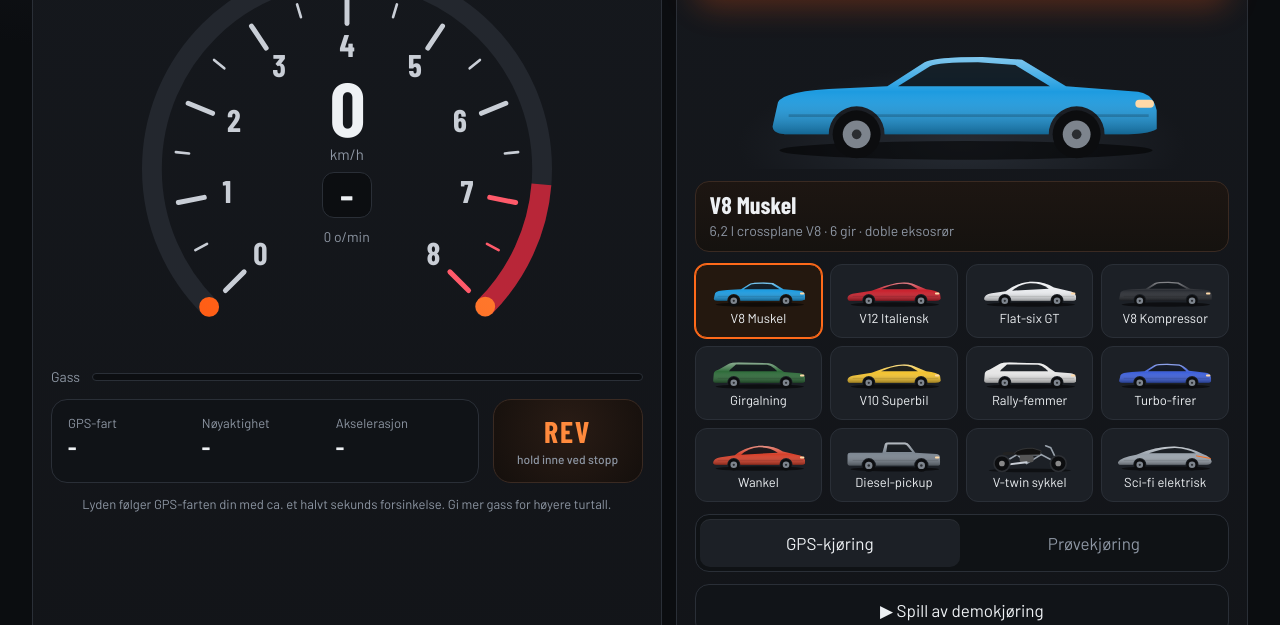
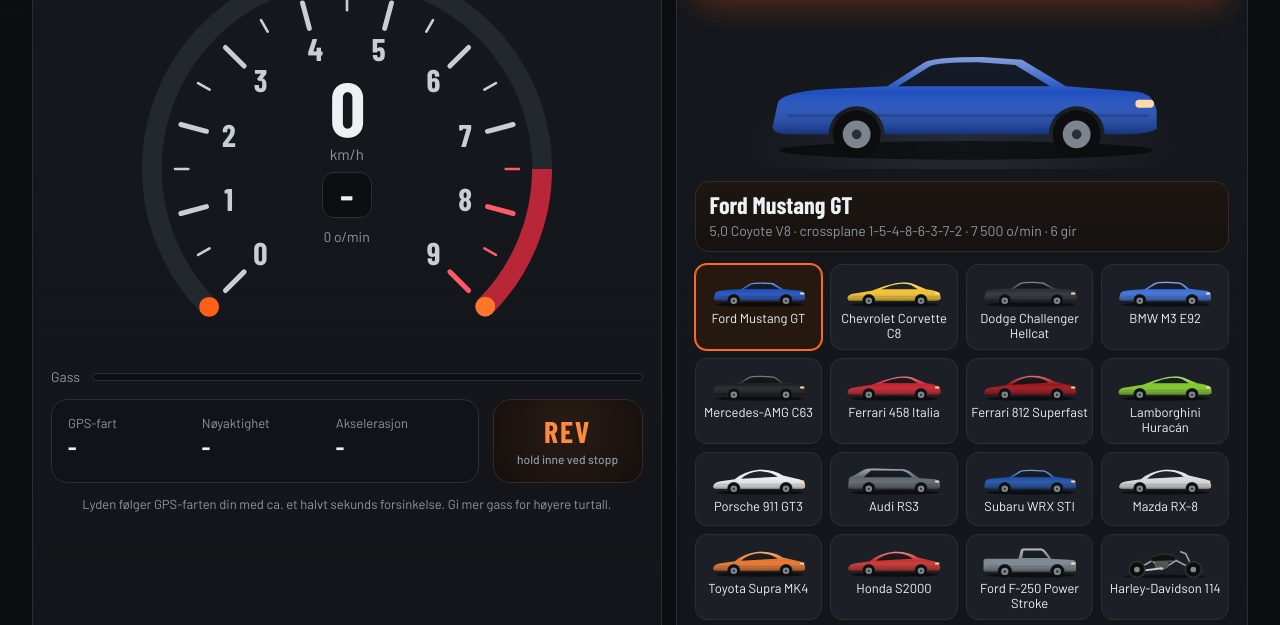
Before and after one commit to madsfossmark-ai/filopplasting, a plain HTML site: page motorlyd/index.html in a window 1280 px wide. Shown: the part 161-786 px from the top of the page. Drawn offline with nearby package versions, Linux system fonts and the light colour scheme; a web font is replaced by a local one.

Commit message:
Motorlyd: 18 ekte bilmodeller med modellriktig motorsyntese
Co-Authored-By: Claude Opus 5.5 <noreply@anthropic.com>
Claude-Session: https://claude.ai/code/session_01Q7ZpSsUxj4TSLWsrhUDowp

```diff
--- a/motorlyd/index.html
+++ b/motorlyd/index.html
@@ -174,14 +174,14 @@ details.more[open] summary::after{content:"⌃"}
     <li>Hold volumet fornuftig: motorlyd kan skjule sirener og varsler.</li>
   </ul></div>
 </section>
-<p class="foot">Privat bruk · motortypene er beskrivelser av lydstil, ikke etterligninger av bestemte bilmerker.</p>
+<p class="foot">Privat bruk · lyden er syntetisert ut fra hver motors data (tenningsrekkefølge, turtall, gir), ikke opptak. Bilnavnene beskriver lydstilen; siden er ikke tilknyttet produsentene.</p>
 <div class="toast" id="toast"></div>
 <div id="tapgate">Trykk hvor som helst for å starte motoren</div>
 
 <script>
 /* ===================== LYDMOTOR (kjører i AudioWorklet eller ScriptProcessor) ===================== */
 class EngineDSP{
-  constructor(sr){this.sr=sr;this.c=null;this.P=0;this.base=0;this.k=0;this.na=0;this.rpm=0;this.load=0;this.tr=0;this.tl=0;this.on=0;this.amp=0;this.s=987654321;this.B=[];this.pop=0;this.plp=0;this.boost=0;this.bov=0;this.blp=0;this.wp=0;this.tp=0;this.cl=0;this.clp=0;this.crack=.5;this.chr=.5;this.e=[0,0,0,0];this.d0=[0,0];this.d1=[0,0];this.ev=[]}
+  constructor(sr){this.sr=sr;this.c=null;this.P=0;this.base=0;this.k=0;this.na=0;this.rpm=0;this.load=0;this.tr=0;this.tl=0;this.on=0;this.amp=0;this.s=987654321;this.B=[];this.pop=0;this.plp=0;this.boost=0;this.bov=0;this.blp=0;this.wp=0;this.tp=0;this.cl=0;this.clp=0;this.crack=.5;this.chr=.5;this.e=[0,0,0,0];this.d0=[0,0];this.d1=[0,0];this.ev=[];this.dl=new Float32Array(256);this.di=0;this.hi=1}
   rnd(){let x=this.s;x^=x<<13;x^=x>>>17;x^=x<<5;this.s=x>>>0;return this.s/4294967296}
   msg(m){
     if(m.cfg)this.set(m.cfg);
@@ -228,12 +228,14 @@ class EngineDSP{
         while(this.P>=this.na&&guard++<16){const e=this.ev[this.k];this.fire(e,rpm,ld,jit);this.k++;if(this.k>=this.ev.length){this.k=0;this.base++}this.na=this.base+this.ev[this.k].f}
         if(this.base>5000){this.P-=5000;this.base-=5000;this.na-=5000}
         this.pop*=popd;const pn=(this.rnd()*2-1)*this.pop;this.plp+=(pn-this.plp)*.35;
+        if(c.vtec){this.hi+=((rpm>c.vtec?1.9:1)-this.hi)*.0005}
+        const hi=this.hi,nzz=nz*(c.vtec?(.6+.4*hi):1);
         for(let b=0;b<2;b++){
           const B=this.B[b];B.p*=this.pd;const w=this.rnd()*2-1;
-          const x=B.p*(1+nz*w*(.35+ld))+this.plp*1.3;let y=0;
-          const rs=B.r;for(let j=0;j<rs.length;j++){const r=rs[j];const v=r.a1*r.y1-r.a2*r.y2+x*r.g;r.y2=r.y1;r.y1=v;y+=v}
+          const x=B.p*(1+nzz*w*(.35+ld))+this.plp*1.3;let y=0;
+          const rs=B.r;for(let j=0;j<rs.length;j++){const r=rs[j];const v=r.a1*r.y1-r.a2*r.y2+x*r.g;r.y2=r.y1;r.y1=v;y+=j>1?v*hi:v}
           y+=B.p*(c.thump||.25);
-          if(b)s1=y;else s0=y;
+          if(b){const D=this.dl,m=D.length;D[this.di]=y;const dd=Math.min(m-1,Math.round((c.bd||0)*.001*sr));s1=D[(this.di-dd+m)%m];this.di=(this.di+1)%m}else s0=y;
         }
         if(c.clatter){this.cl*=cld;const cn=this.rnd()*2-1;com+=(cn-this.clp)*this.cl*c.clatter*.18;this.clp=cn}
         if(c.sc){this.wp+=rpm/60*(c.scr||7)/sr;if(this.wp>=1)this.wp-=1;com+=Math.sin(TAU*this.wp)*c.sc*.12*Math.pow(rpm/c.red,1.5)*(.3+.7*ld)}
@@ -253,31 +255,44 @@ class EngineDSP{
 }
 
 /* ===================== BILER ===================== */
-const CB='LRRLRLLR'; // crossplane V8: banksekvens
+// Bankrekkefølge (L/R) utledet fra tenningsrekkefølge og produsentens sylindernummerering
+const AMV8=[[86,50,1],[220,110,.6],[580,260,.25],[1400,600,.08]];
 const CARS=[
- {id:'v8',name:'V8 Muskel',spec:'6,2 l crossplane V8 · 6 gir · doble eksosrør',style:'muscle',color:'#1d9be0',
-  cyl:8,banks:CB,idle:720,red:6800,gears:6,v1:72,vTop:290,res:[[92,55,1],[230,110,.6],[610,280,.25],[1500,700,.08]],noise:.35,jit:.10,pulse:.0012,drive:1.7,crack:.7,lp:3400},
- {id:'v12',name:'V12 Italiensk',spec:'6,5 l V12 · 8 900 o/min · 7 girs dobbelclutch',style:'super',color:'#c8202c',
-  cyl:12,idle:950,red:8900,gears:7,v1:95,vTop:340,res:[[175,90,1],[520,200,.7],[1300,480,.35],[3100,1200,.12]],noise:.22,jit:.03,pulse:.0005,drive:1.35,crack:.4,lp:7000},
- {id:'f6',name:'Flat-six GT',spec:'4,0 l boxer seks · 9 000 o/min · 7 girs PDK',style:'gt',color:'#e9ebee',
-  cyl:6,banks:'LRLRLR',idle:900,red:9000,gears:7,v1:70,vTop:318,res:[[140,80,1],[430,160,.7],[1100,340,.4],[2600,900,.18]],noise:.42,jit:.04,pulse:.0007,drive:1.8,crack:.6,lp:7500},
- {id:'sc',name:'V8 Kompressor',spec:'6,2 l V8 med kompressor · 8 gir · hylende hvin',style:'muscle2',color:'#2a2d33',
-  cyl:8,banks:CB,idle:800,red:6300,gears:8,v1:68,vTop:320,res:[[84,50,1],[205,110,.7],[560,260,.3],[1400,600,.1]],noise:.45,jit:.08,pulse:.0012,drive:2.0,crack:.8,sc:.4,scr:7.5,lp:3200},
- {id:'shift',name:'Girgalning',spec:'Flat-six · 9 000 o/min · 10 korte gir · topper på 120 km/h',style:'hatch',color:'#2f6b3a',
-  cyl:6,banks:'LRLRLR',idle:900,red:9000,gears:10,v1:20,vTop:120,res:[[140,80,1],[430,160,.7],[1100,340,.4],[2600,900,.18]],noise:.45,jit:.05,pulse:.0007,drive:1.8,crack:.8,lp:7500},
- {id:'v10',name:'V10 Superbil',spec:'5,2 l V10 · 8 700 o/min · skrikende toppturtall',style:'super',color:'#f2c230',
-  cyl:10,idle:1000,red:8700,gears:7,v1:90,vTop:330,res:[[160,90,1],[470,180,.7],[1200,420,.35],[2900,1000,.15]],noise:.32,jit:.04,pulse:.0006,drive:1.6,crack:.6,lp:6500},
- {id:'i5',name:'Rally-femmer',spec:'2,5 l rekkefem med turbo · 7 200 o/min · blow-off',style:'hatch',color:'#e6e6e6',
-  cyl:5,idle:900,red:7200,gears:6,v1:58,vTop:250,res:[[118,70,1],[330,150,.6],[900,340,.3],[2200,800,.12]],noise:.4,jit:.06,vary:.22,pulse:.0009,drive:1.7,crack:.8,turbo:.6,lp:5000},
- {id:'i4',name:'Turbo-firer',spec:'2,0 l rekkefire med turbo · 7 600 o/min',style:'sedan',color:'#3d5fd9',
-  cyl:4,idle:850,red:7600,gears:6,v1:55,vTop:250,res:[[150,90,1],[420,180,.6],[1150,400,.35],[2800,900,.15]],noise:.5,jit:.05,pulse:.0008,drive:1.7,crack:.6,turbo:.8,lp:5500},
- {id:'rot',name:'Wankel',spec:'1,3 l to-rotor · 9 000 o/min · brap-brap på tomgang',style:'gt',color:'#d6402a',
-  cyl:4,idle:1000,red:9000,gears:5,v1:65,vTop:260,res:[[200,120,1],[600,260,.8],[1600,600,.4],[3500,1400,.2]],noise:.6,jit:.13,pulse:.0014,drive:2.0,crack:1,lp:6000},
- {id:'dsl',name:'Diesel-pickup',spec:'6,7 l V8 diesel · 10 gir · turbo og ventilknatter',style:'pickup',color:'#7b8590',
-  cyl:8,idle:650,red:3600,gears:10,v1:32,vTop:180,res:[[70,50,1],[175,100,.6],[470,250,.3],[1200,600,.2]],noise:.6,jit:.05,pulse:.0015,drive:1.9,crack:.1,turbo:.9,clatter:1,lp:2800},
- {id:'vt',name:'V-twin sykkel',spec:'1,2 l 45° V-twin · 6 gir · potato-potato',style:'bike',color:'#111111',
-  cyl:2,fire:[0,315/720],idle:1000,red:8500,gears:6,v1:70,vTop:250,res:[[105,65,1],[290,140,.7],[780,320,.35],[2000,800,.15]],noise:.45,jit:.09,pulse:.0013,drive:1.9,crack:.9,lp:4200},
- {id:'ev',name:'Sci-fi elektrisk',spec:'Elektrisk motor · syntetisk turbinhvin · ett gir',style:'future',color:'#9aa3ad',
+ {id:'mustang',name:'Ford Mustang GT',spec:'5,0 Coyote V8 · crossplane 1-5-4-8-6-3-7-2 · 7 500 o/min · 6 gir',style:'muscle',color:'#1f4fbf',
+  cyl:8,banks:'RLRLLRLR',bd:.5,idle:700,red:7500,gears:6,v1:80,vTop:430,res:AMV8,noise:.38,jit:.09,pulse:.0012,drive:1.7,crack:.6,lp:3600},
+ {id:'vette',name:'Chevrolet Corvette C8',spec:'6,2 LT2 V8 · crossplane 1-8-7-2-6-5-4-3 · 6 600 o/min · 8 gir',style:'super',color:'#f2c230',
+  cyl:8,banks:'LRLRRLRL',bd:.4,idle:700,red:6600,gears:8,v1:80,vTop:450,res:[[82,48,1],[210,105,.62],[560,250,.26],[1350,580,.08]],noise:.36,jit:.08,pulse:.0013,drive:1.7,crack:.6,lp:3300},
+ {id:'hellcat',name:'Dodge Challenger Hellcat',spec:'6,2 Hemi V8 med kompressor · 1-8-4-3-6-5-7-2 · 8 gir · hylende hvin',style:'muscle2',color:'#2a2d33',
+  cyl:8,banks:'LRRLRLLR',bd:.6,idle:750,red:6200,gears:8,v1:70,vTop:450,res:[[80,46,1],[205,105,.68],[550,255,.3],[1380,600,.1]],noise:.45,jit:.1,pulse:.0013,drive:2.0,crack:.8,sc:.45,scr:7.5,lp:3200},
+ {id:'m3',name:'BMW M3 E92',spec:'4,0 S65 V8 · 1-5-4-8-6-3-7-2 · 8 300 o/min · 7 girs DKG',style:'sedan',color:'#3b6fd8',
+  cyl:8,banks:'RLRLLRLR',bd:.35,idle:750,red:8300,gears:7,v1:80,vTop:420,res:[[118,70,1],[330,150,.65],[860,320,.3],[2100,800,.12]],noise:.38,jit:.05,pulse:.0009,drive:1.7,crack:.6,lp:5200},
+ {id:'amg',name:'Mercedes-AMG C63',spec:'6,2 M156 V8 · 1-5-4-2-6-3-7-8 · 7 200 o/min · mye smell',style:'sedan',color:'#1e1f22',
+  cyl:8,banks:'RLRRLRLL',bd:.5,idle:700,red:7200,gears:7,v1:70,vTop:400,res:[[90,55,1],[240,120,.65],[650,280,.3],[1600,700,.1]],noise:.42,jit:.08,pulse:.0011,drive:1.9,crack:1,lp:3800},
+ {id:'f458',name:'Ferrari 458 Italia',spec:'4,5 V8 flatplane · 1-5-3-7-4-8-2-6 · 9 000 o/min · 7 gir',style:'super',color:'#c8202c',
+  cyl:8,banks:'LRLRLRLR',bd:.25,idle:1000,red:9000,gears:7,v1:95,vTop:420,res:[[180,100,1],[540,220,.75],[1400,500,.4],[3300,1200,.18]],noise:.3,jit:.03,pulse:.0006,drive:1.5,crack:.5,lp:7500},
+ {id:'f812',name:'Ferrari 812 Superfast',spec:'6,5 V12 · 8 900 o/min · 7 girs dobbelclutch',style:'gt',color:'#9e1018',
+  cyl:12,banks:'LRLRLRLRLRLR',bd:.2,idle:1000,red:8900,gears:7,v1:105,vTop:440,res:[[190,100,1],[560,220,.75],[1450,500,.4],[3400,1300,.16]],noise:.22,jit:.025,pulse:.0005,drive:1.35,crack:.4,lp:7500},
+ {id:'huracan',name:'Lamborghini Huracán',spec:'5,2 V10 jevn tenning · 8 500 o/min · 7 gir',style:'super',color:'#7fc72a',
+  cyl:10,banks:'LRLRLRLRLR',bd:.3,idle:1000,red:8500,gears:7,v1:95,vTop:420,res:[[165,90,1],[480,190,.7],[1250,430,.38],[3000,1100,.16]],noise:.34,jit:.04,pulse:.0006,drive:1.6,crack:.85,lp:6500},
+ {id:'gt3',name:'Porsche 911 GT3',spec:'4,0 boxer seks · 1-6-2-4-3-5 · 9 000 o/min · 7 girs PDK',style:'gt',color:'#e9ebee',
+  cyl:6,banks:'LRLRLR',bd:.3,idle:900,red:9000,gears:7,v1:85,vTop:330,res:[[150,85,1],[450,170,.75],[1150,350,.45],[2800,950,.2]],noise:.45,jit:.04,pulse:.0007,drive:1.8,crack:.6,lp:7500},
+ {id:'rs3',name:'Audi RS3',spec:'2,5 TFSI rekkefem · 1-2-4-5-3 · turbo · 7 000 o/min',style:'hatch',color:'#5d646d',
+  cyl:5,idle:850,red:7000,gears:7,v1:65,vTop:380,res:[[115,70,1],[320,140,.6],[880,330,.3],[2200,800,.12]],noise:.4,jit:.06,vary:.24,pulse:.0009,drive:1.7,crack:.9,turbo:.5,lp:5000},
+ {id:'wrx',name:'Subaru WRX STI',spec:'2,5 EJ25 boxer fire · ulikt lange grener (rumling) · turbo',style:'sedan',color:'#1d4fa8',
+  cyl:4,fire:[0,.272,.5,.787],banks:'LRLR',idle:800,red:6700,gears:6,v1:60,vTop:300,res:[[95,60,1],[260,120,.6],[700,300,.3],[1700,700,.12]],noise:.42,jit:.07,vary:.15,pulse:.0011,drive:1.8,crack:.7,turbo:.7,lp:4200},
+ {id:'rx8',name:'Mazda RX-8',spec:'1,3 Renesis to-rotor wankel · 9 000 o/min · 6 gir',style:'gt',color:'#d9dadc',
+  cyl:4,idle:1000,red:9000,gears:6,v1:60,vTop:290,res:[[210,120,1],[620,260,.8],[1650,600,.4],[3600,1400,.2]],noise:.6,jit:.12,pulse:.0014,drive:2.0,crack:1,lp:6000},
+ {id:'supra',name:'Toyota Supra MK4',spec:'3,0 2JZ-GTE rekkeseks · 1-5-3-6-2-4 · to turboer',style:'gt',color:'#e8742a',
+  cyl:6,idle:750,red:6800,gears:6,v1:65,vTop:330,res:[[130,80,1],[380,160,.6],[1000,360,.3],[2500,900,.12]],noise:.36,jit:.035,pulse:.0008,drive:1.6,crack:.6,turbo:.8,lp:5200},
+ {id:'s2000',name:'Honda S2000',spec:'2,0 F20C rekkefire · VTEC fra 6 000 · 9 000 o/min',style:'gt',color:'#c9302c',
+  cyl:4,idle:900,red:9000,gears:6,v1:68,vTop:270,res:[[160,95,1],[450,180,.6],[1200,420,.35],[2900,950,.16]],noise:.45,jit:.04,pulse:.0007,drive:1.7,crack:.5,vtec:6000,lp:5200},
+ {id:'f250',name:'Ford F-250 Power Stroke',spec:'6,7 V8 diesel · 1-3-7-2-6-5-4-8 · turbo · 10 gir',style:'pickup',color:'#7b8590',
+  cyl:8,banks:'RRRLLRLL',bd:.4,idle:650,red:3500,gears:10,v1:35,vTop:260,res:[[70,50,1],[175,100,.6],[470,250,.3],[1200,600,.2]],noise:.6,jit:.05,pulse:.0015,drive:1.9,crack:.1,turbo:.9,clatter:1,lp:2800},
+ {id:'harley',name:'Harley-Davidson 114',spec:'1,9 Milwaukee-Eight 45° V-twin · potato-potato',style:'bike',color:'#111111',
+  cyl:2,fire:[0,315/720],banks:'LR',idle:900,red:5500,gears:6,v1:70,vTop:230,res:[[80,50,1],[220,110,.7],[600,280,.35],[1500,700,.15]],noise:.45,jit:.1,pulse:.0018,drive:1.9,crack:.9,lp:3600},
+ {id:'v4',name:'Ducati Panigale V4',spec:'1,1 Desmosedici V4 «twin pulse» · 14 500 o/min',style:'bike',color:'#c8202c',
+  cyl:4,fire:[0,90/720,290/720,380/720],banks:'LRLR',idle:1300,red:14500,gears:6,v1:125,vTop:300,res:[[180,100,1],[520,200,.75],[1400,500,.4],[3400,1200,.2]],noise:.42,jit:.05,pulse:.0006,drive:1.7,crack:.8,lp:7000},
+ {id:'ev',name:'Elektrisk sci-fi',spec:'Elektrisk motor · syntetisk turbinhvin · ett gir',style:'future',color:'#9aa3ad',
   electric:true,idle:0,red:18000,gears:1,v1:260,vTop:260,lp:9000},
 ];
 
@@ -314,9 +329,9 @@ function carSVG(car,small){
 
 /* ===================== TILSTAND ===================== */
 const $=s=>document.querySelector(s);
-const S={car:'v8',vol:100,mode:'gps',int:60,chr:50,cr:50,unit:'kmh',auto:false};
+const S={car:'mustang',vol:100,mode:'gps',int:60,chr:50,cr:50,unit:'kmh',auto:false};
 try{Object.assign(S,JSON.parse(localStorage.getItem('motorlyd')||'{}'))}catch(e){}
-if(!CARS.find(c=>c.id===S.car))S.car='v8';
+if(!CARS.find(c=>c.id===S.car))S.car=CARS[0].id;
 const save=()=>{try{localStorage.setItem('motorlyd',JSON.stringify(S))}catch(e){}};
 let car=CARS.find(c=>c.id===S.car);
 const st={on:false,v:0,gear:1,rpm:0,load:0,th:0,br:0,hold:false,shiftT:0,blipT:0,rev:false,revR:0,startT:-1,demo:null,lim:0,shown:0};
@@ -428,7 +443,7 @@ function tick(dt){
   }
   st.rpm=rpm;st.out=load;
   send({t:{rpm,load,on:st.on}});
-  if(lp&&ctx){const f=clamp(car.lp*(.55+.9*S.chr/100)*(.5+.7*rpm/car.red+.3*load),250,16000);lp.frequency.setTargetAtTime(f,ctx.currentTime,.05)}
+  if(lp&&ctx){const f=clamp((car.vtec&&rpm>car.vtec?1.5:1)*car.lp*(.55+.9*S.chr/100)*(.5+.7*rpm/car.red+.3*load),250,16000);lp.frequency.setTargetAtTime(f,ctx.currentTime,.05)}
 }
 
 /* ===================== DEMO ===================== */
@@ -478,7 +493,7 @@ const pt=(f,r)=>{const a=(135+270*f)*Math.PI/180;return[CX+r*Math.cos(a),CY+r*Ma
 const arc=(f0,f1,r)=>{const[a,b]=pt(f0,r),[c,d]=pt(f1,r);return`M${a.toFixed(1)} ${b.toFixed(1)}A${r} ${r} 0 ${(f1-f0)*270>180?1:0} 1 ${c.toFixed(1)} ${d.toFixed(1)}`};
 let gMax=8;
 function drawGauge(){
-  const ev=car.electric;gMax=ev?20:Math.ceil(car.red/1000)+1;const step=ev?2:1;
+  const ev=car.electric;gMax=ev?20:Math.ceil(car.red/1000)+1;const step=ev||gMax>12?2:1;
   let h=`<path d="${arc(0,1,RS)}" fill="none" stroke="#23272e" stroke-width="12" stroke-linecap="round"/>`;
   if(!ev)h+=`<path d="${arc(car.red/1000/gMax,1,RS)}" fill="none" stroke="#d3263a" stroke-width="12" opacity=".85"/>`;
   h+=`<path id="garc" d="${arc(0,1,RS)}" pathLength="1000" fill="none" stroke="url(#og)" stroke-width="12" stroke-linecap="round" stroke-dasharray="0 1000"/>`;
```
